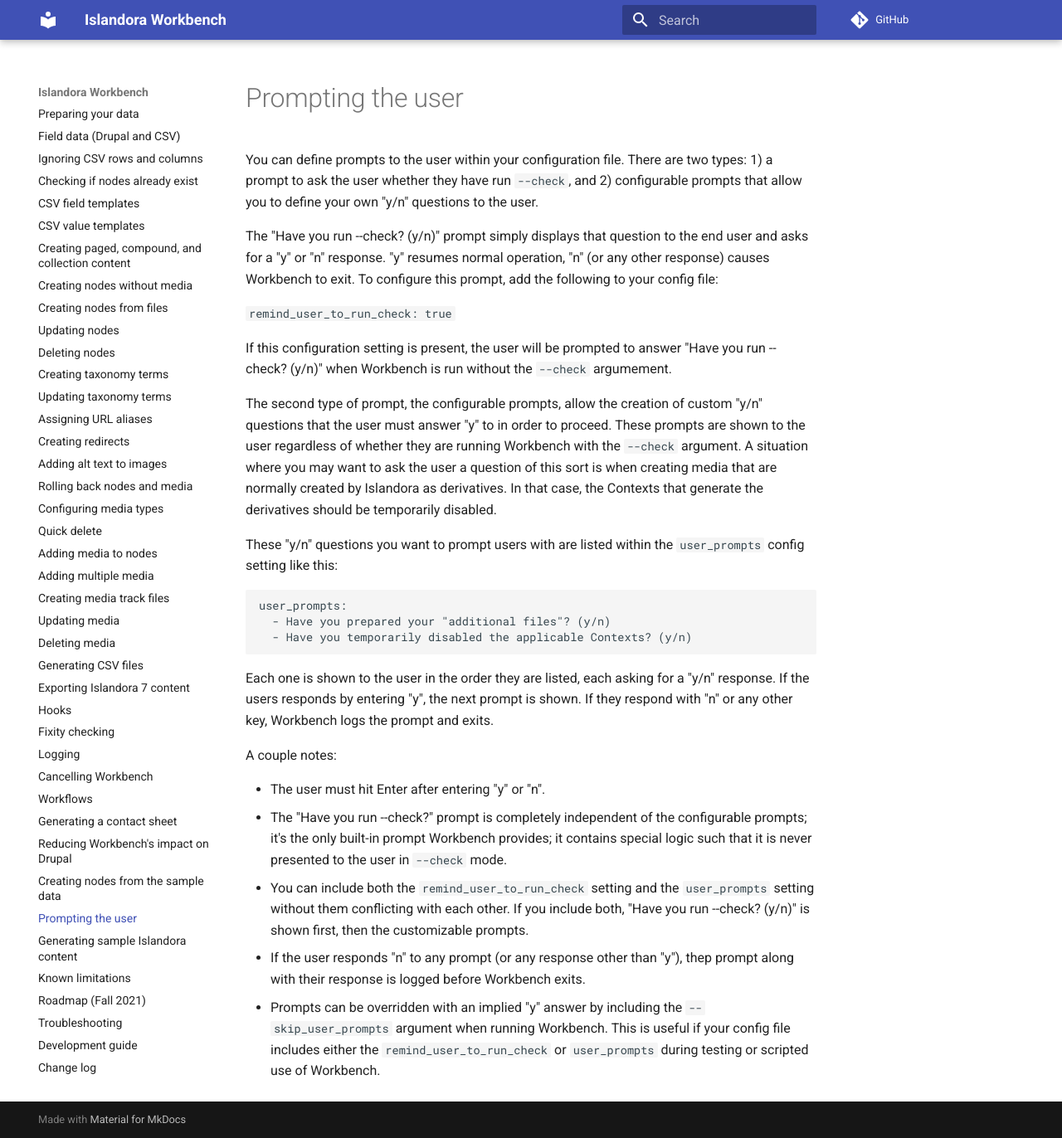
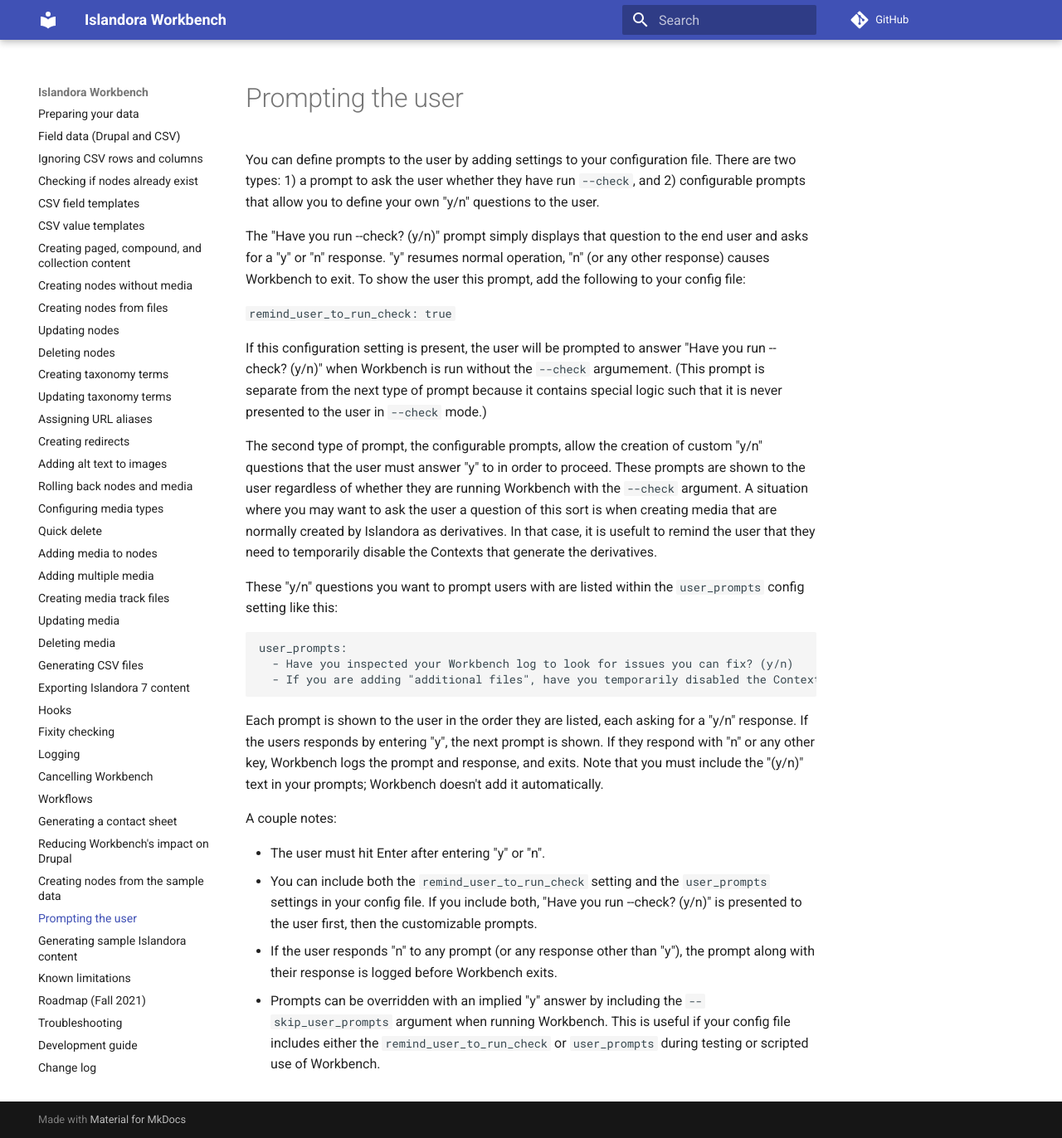
Before and after one commit to mjordan/islandora_workbench_docs, an MkDocs documentation site: the page built from docs/prompts.md, in a window 1280 px wide and 1372 px high. Shown: the whole window at 83% size. Built offline with MkDocs 1.6.1 and Material for MkDocs 9.7.7, drawn with Linux system fonts in a browser that asks for light colours; comment, search, counter and statistics services are not loaded.

Commit message:
Some fixups.

````diff
--- a/docs/prompts.md
+++ b/docs/prompts.md
@@ -1,28 +1,26 @@
-You can define prompts to the user within your configuration file. There are two types: 1) a prompt to ask the user whether they have run `--check`, and 2) configurable prompts that allow you to define your own "y/n" questions to the user.
+You can define prompts to the user by adding settings to your configuration file. There are two types: 1) a prompt to ask the user whether they have run `--check`, and 2) configurable prompts that allow you to define your own "y/n" questions to the user.
 
-The "Have you run --check? (y/n)" prompt simply displays that question to the end user and asks for a "y" or "n" response. "y" resumes normal operation, "n" (or any other response) causes Workbench to exit. To configure this prompt, add the following to your config file:
+The "Have you run --check? (y/n)" prompt simply displays that question to the end user and asks for a "y" or "n" response. "y" resumes normal operation, "n" (or any other response) causes Workbench to exit. To show the user this prompt, add the following to your config file:
 
 `remind_user_to_run_check: true`
 
-If this configuration setting is present, the user will be prompted to answer "Have you run --check? (y/n)" when Workbench is run without the `--check` argumement.
+If this configuration setting is present, the user will be prompted to answer "Have you run --check? (y/n)" when Workbench is run without the `--check` argumement. (This prompt is separate from the next type of prompt because it contains special logic such that it is never presented to the user in `--check` mode.)
 
-The second type of prompt, the configurable prompts, allow the creation of custom "y/n" questions that the user must answer "y" to in order to proceed. These prompts are shown  to the user regardless of whether they are running Workbench with the `--check` argument. A situation where you may want to ask the user a question of this sort is when creating media that are normally created by Islandora as derivatives. In that case, the Contexts that generate the derivatives should be temporarily disabled.
+The second type of prompt, the configurable prompts, allow the creation of custom "y/n" questions that the user must answer "y" to in order to proceed. These prompts are shown to the user regardless of whether they are running Workbench with the `--check` argument. A situation where you may want to ask the user a question of this sort is when creating media that are normally created by Islandora as derivatives. In that case, it is usefult to remind the user that they need to temporarily disable the Contexts that generate the derivatives.
 
 These "y/n" questions you want to prompt users with are listed within the `user_prompts` config setting like this:
 
 ```
 user_prompts:
-  - Have you prepared your "additional files"? (y/n)
-  - Have you temporarily disabled the applicable Contexts? (y/n)
+  - Have you inspected your Workbench log to look for issues you can fix? (y/n)
+  - If you are adding "additional files", have you temporarily disabled the Contexts that would generate corresponding derivatives? (y/n)
 ```
 
-Each one is shown to the user in the order they are listed, each asking for a "y/n" response. If the users responds by entering "y", the next prompt is shown. If they respond with "n" or any other key, Workbench logs the prompt and exits.
-
+Each prompt is shown to the user in the order they are listed, each asking for a "y/n" response. If the users responds by entering "y", the next prompt is shown. If they respond with "n" or any other key, Workbench logs the prompt and response, and exits. Note that you must include the "(y/n)" text in your prompts; Workbench doesn't add it automatically.
 
 A couple notes:
 
 * The user must hit Enter after entering "y" or "n".
-* The "Have you run --check?" prompt is completely independent of the configurable prompts; it's the only built-in prompt Workbench provides; it contains special logic such that it is never presented to the user in `--check` mode.
-* You can include both the `remind_user_to_run_check` setting and the `user_prompts` setting without them conflicting with each other. If you include both, "Have you run --check? (y/n)" is shown first, then the customizable prompts.
-* If the user responds  "n" to any prompt (or any response other than "y"), thep prompt along with their response is logged before Workbench exits.
+* You can include both the `remind_user_to_run_check` setting and the `user_prompts` settings in your config file. If you include both, "Have you run --check? (y/n)" is presented to the user first, then the customizable prompts.
+* If the user responds  "n" to any prompt (or any response other than "y"), the prompt along with their response is logged before Workbench exits.
 * Prompts can be overridden with an implied "y" answer by including the `--skip_user_prompts` argument when running Workbench. This is useful if your config file includes either the `remind_user_to_run_check` or `user_prompts` during testing or scripted use of Workbench.
````
